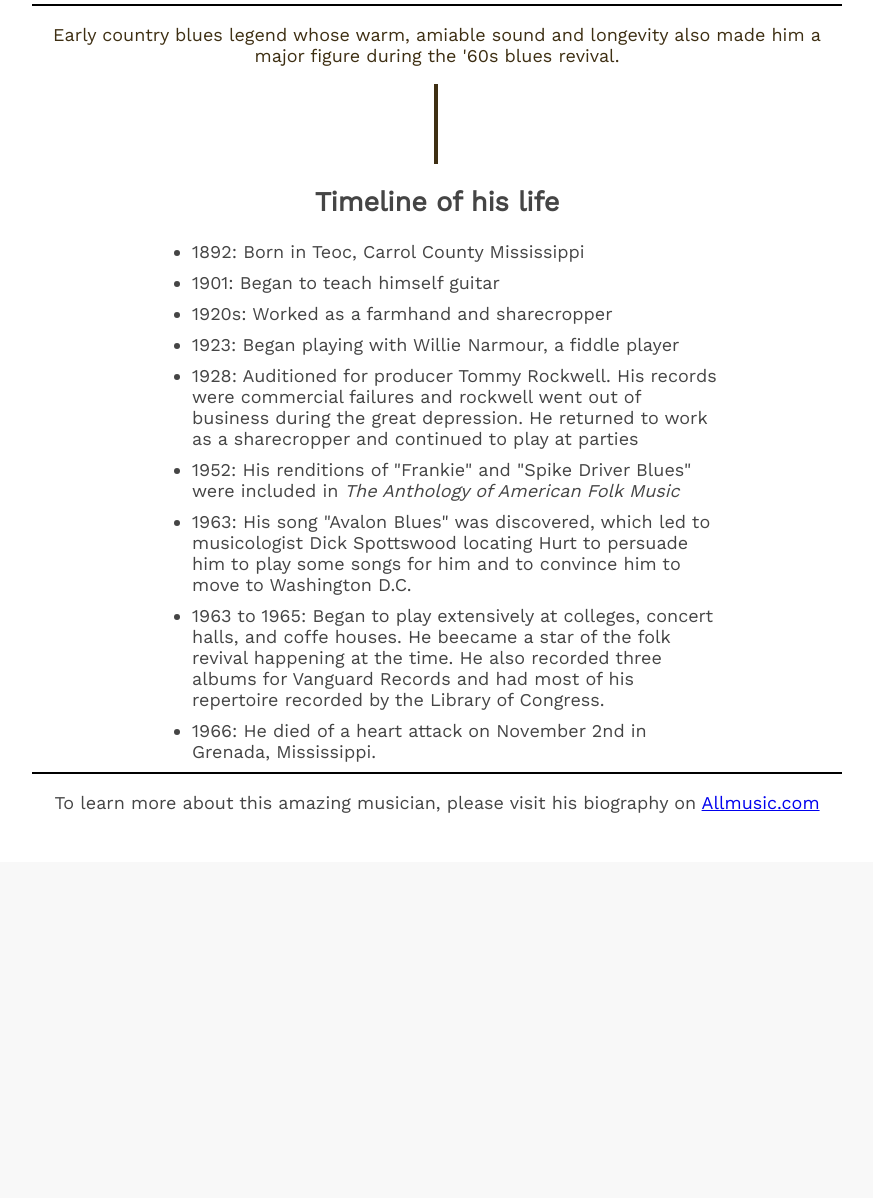
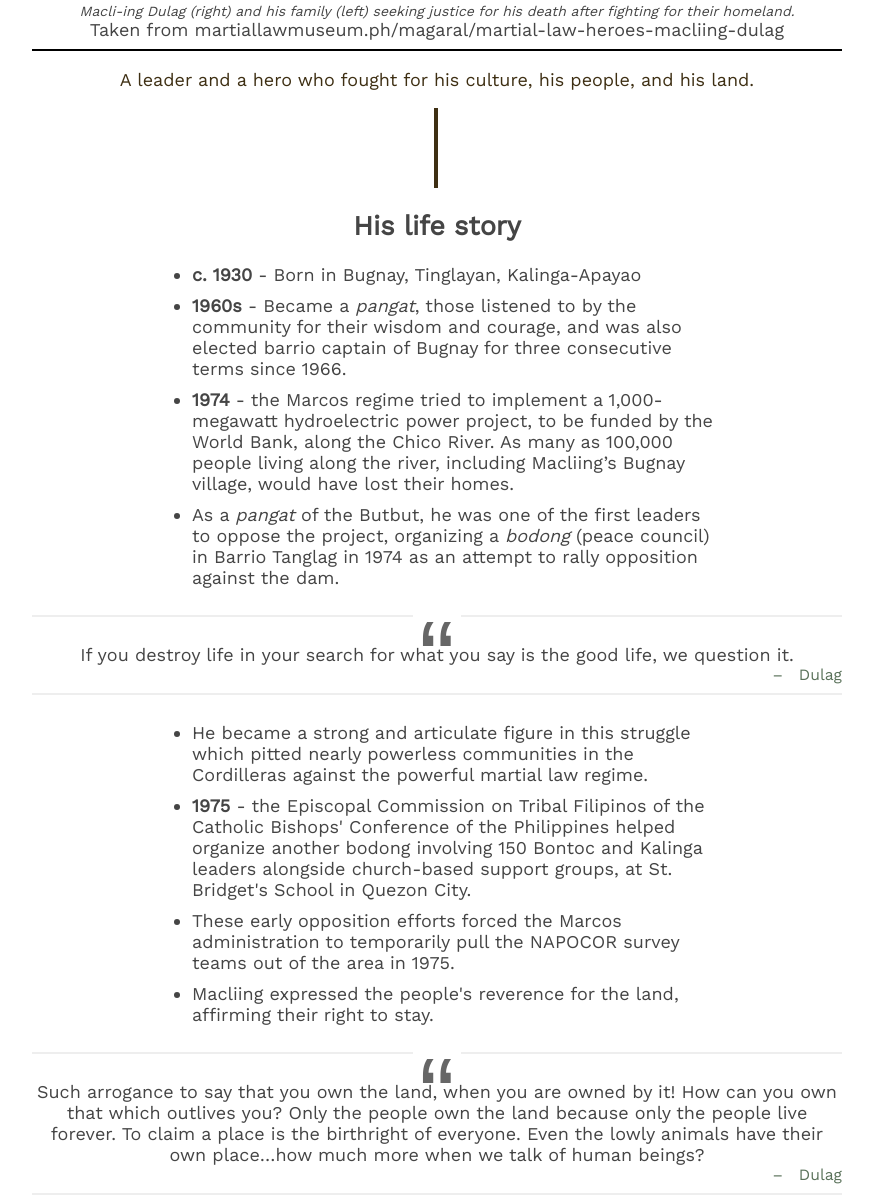
Before and after one commit to AbramMagaao/Tribute-Page, a plain HTML site: page index.html in a window 1280 px wide. Shown: the part 635-1833 px from the top of the page, without its empty margins (203-1076 px from the left). Before the commit the page ends 1533 px from the top, so only its background shows below. Drawn offline with nearby package versions, Linux system fonts and the light colour scheme; grey boxes are pictures that could not be loaded.

Commit message:
Content nearly finished

```diff
--- a/index.html
+++ b/index.html
@@ -11,6 +11,7 @@
     <!-- fonts -->
     <link href="https://fonts.googleapis.com/css?family=Raleway" rel="stylesheet">
     <link href="https://fonts.googleapis.com/css?family=Work+Sans" rel="stylesheet">
+    <link href="https://fonts.googleapis.com/css2?family=Cinzel&display=swap" rel="stylesheet">
 
     <meta charset="UTF-8">
 
@@ -31,27 +32,35 @@
         </div>
         <hr id="horizontal-line">
 
-        <p id="tribute-info"> Early country blues legend whose warm, amiable sound and longevity also made him a major figure during the '60s blues revival. </p>
+        <p id="tribute-info"> A leader and a hero who fought for his culture, his people, and his land. </p>
 
 
         <div class="vertical-line"></div>
 
-        <h1 class="main-header">Timeline of his life</h1>
+        <h1 class="main-header">His life story</h1>
         <div id="bullet-list">
         <ul>
-        <li>1892: Born in Teoc, Carrol County Mississippi</li>
-        <li>1901: Began to teach himself guitar</li>
-        <li>1920s: Worked as a farmhand and sharecropper</li>
-            <li>1923: Began playing with Willie Narmour, a fiddle player</li>
-            <li>1928: Auditioned for producer Tommy Rockwell. His records were commercial failures and rockwell went out of business during the great depression. He returned to work as a sharecropper and continued to play at parties</li>
-            <li>1952: His renditions of "Frankie" and "Spike Driver Blues" were included in <i>The Anthology of American Folk Music</i></li>
-            <li>1963: His song "Avalon Blues" was discovered, which led to musicologist Dick Spottswood locating Hurt to persuade him to play some songs for him and to convince him to move to Washington D.C.</li>
-            <li>1963 to 1965: Began to play extensively at colleges, concert halls, and coffe houses. He beecame a star of the folk revival happening at the time. He also recorded three albums for Vanguard Records and had most of his repertoire recorded by the Library of Congress.</li>
-            <li>1966: He died of a heart attack on November 2nd in Grenada, Mississippi.</li>
+          <li><b>c. 1930</b> - Born in Bugnay, Tinglayan, Kalinga-Apayao</li>
+          <li><b>1960s</b> - Became a <i>pangat</i>, those listened to by the community for their wisdom and courage, and was also elected barrio captain of Bugnay for three consecutive terms since 1966.</li>
+          <li><b>1974</b> - the Marcos regime tried to implement a 1,000-megawatt hydroelectric power project, to be funded by the World Bank, along the Chico River. As many as 100,000 people living along the river, including Macliing’s Bugnay village, would have lost their homes.</li>
+          <li>As a <i>pangat</i> of the Butbut, he was one of the first leaders to oppose the project, organizing a <i>bodong</i> (peace council) in Barrio Tanglag in 1974 as an attempt to rally opposition against the dam.</li>
+          </ul>
+          </ul>
+           <blockquote cite="Dulag">If you destroy life in your search for what you say is the good life, we question it.</blockquote>
+          <ul>
+          <li>He became a strong and articulate figure in this struggle which pitted nearly powerless communities in the Cordilleras against the powerful martial law regime.</li>
+          <li><b>1975</b> - the Episcopal Commission on Tribal Filipinos of the Catholic Bishops' Conference of the Philippines helped organize another bodong involving 150 Bontoc and Kalinga leaders alongside church-based support groups, at St. Bridget's School in Quezon City.</li>
+          <li>These early opposition efforts forced the Marcos administration to temporarily pull the NAPOCOR survey teams out of the area in 1975.</li>
+          <li>Macliing expressed the people's reverence for the land, affirming their right to stay.</li>
+          </ul>
+          <blockquote cite="Dulag">Such arrogance to say that you own the land, when you are owned by it! How can you own that which outlives you? Only the people own the land because only the people live forever. To claim a place is the birthright of everyone. Even the lowly animals have their own place…how much more when we talk of human beings?</blockquote>
+          <ul>
+              <li>April 24, 1980 - he was murdered by government soldiers. His house was surrounded at night and bullets were sprayed.</li>
+              <li>His assassination pushed more opposition to the dam project. People in the country and even outside had sympathized with his death and bravery. The World Bank, which would have funded the dam construction, also withdrew their contribution and this lead the project to be cancelled.</li>
+          </ul>
 
-        </ul>
           <hr id="horizontal-line">
-          <p>To learn more about this amazing musician, please visit his biography on <a id="tribute-link" href="https://www.allmusic.com/artist/mississippi-john-hurt-mn0000424019/biography" target="_blank">Allmusic.com </a></p>
+          <p>To learn more about this brave hero, please visit <a id="tribute-link" href="http://www.bantayog.org/dulag-macli-ing/" target="_blank">bantayog.com</a> or this <a id="tribute-link" href="https://en.wikipedia.org/wiki/Macli-ing_Dulag">Wikipedia</a> page.</p>
             </div>
 
     </section>
--- a/styles.css
+++ b/styles.css
@@ -40,10 +40,11 @@ justify-content: center;
 }
 #title {
     text-align: center;
-    padding: 50px;
-   font-family: 'Raleway', sans-serif;
+    padding: 20px;
+   font-family: 'Cinzel', serif;
      color: #3e2f13;
     text-decoration-line: none;
+    font-size: 60px;
 
 }
 #img-caption {
@@ -70,3 +71,32 @@ justify-content: center;
   margin-top: 100px;
   color: #8e909b;
 }
+blockquote {
+  display: block;
+  border-width: 2px 0;
+  border-style: solid;
+  border-color: #eee;
+  padding: 1.5em 0 0.5em;
+  margin: 1.5em 0;
+  position: relative;
+}
+blockquote:before {
+  content: '\201C';
+  position: absolute;
+  top: 0em;
+  left: 50%;
+  transform: translate(-50%, -50%);
+  background: #fff;
+  width: 3rem;
+  height: 2rem;
+  font: 6em/1.08em 'PT Sans', sans-serif;
+  color: #666;
+  text-align: center;
+}
+blockquote:after {
+  content: "\2013 \2003" attr(cite);
+  display: block;
+  text-align: right;
+  font-size: 0.875em;
+  color: #5a725a;
+}
```
Also changed, not shown: img/MLM-April-24-post.png (added).
